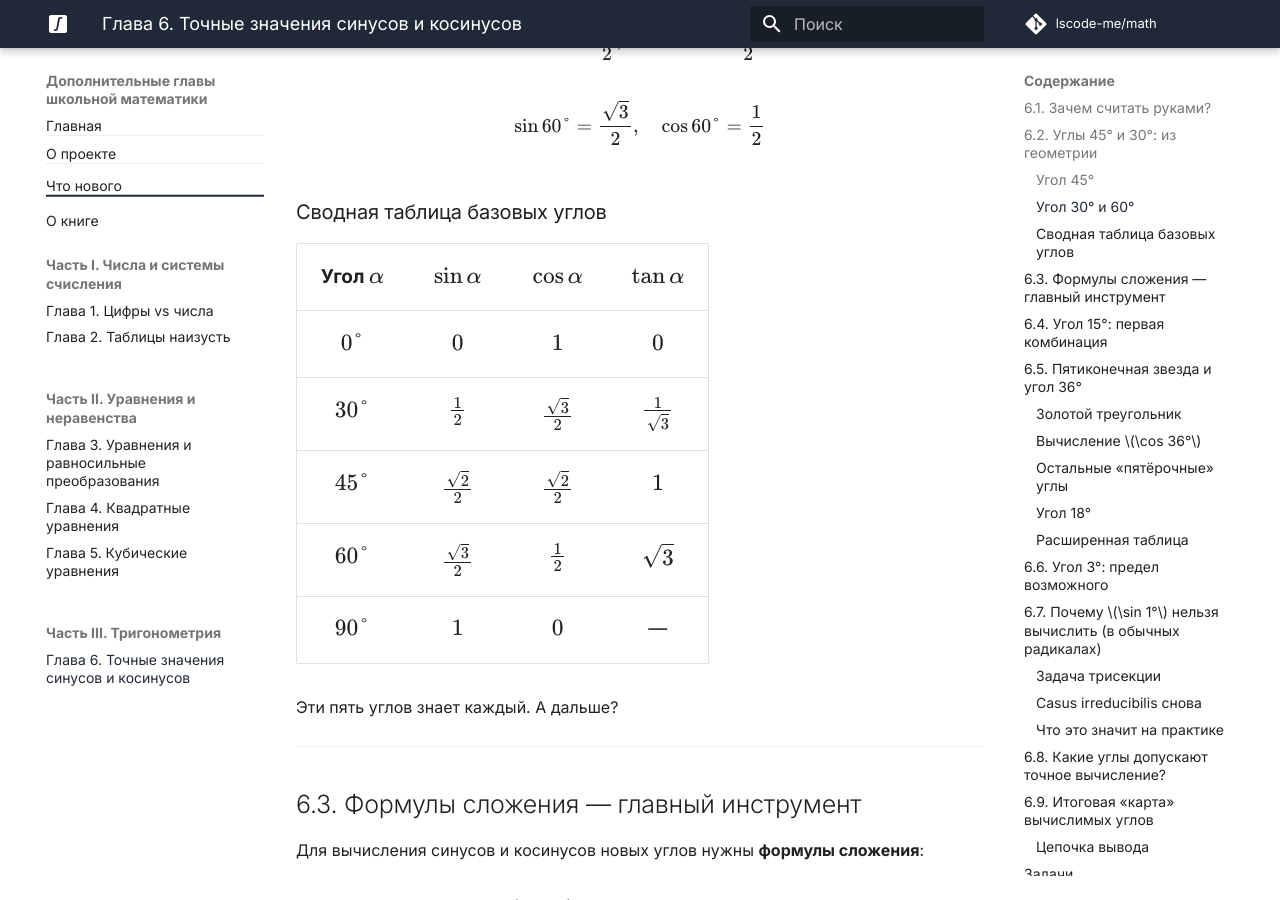
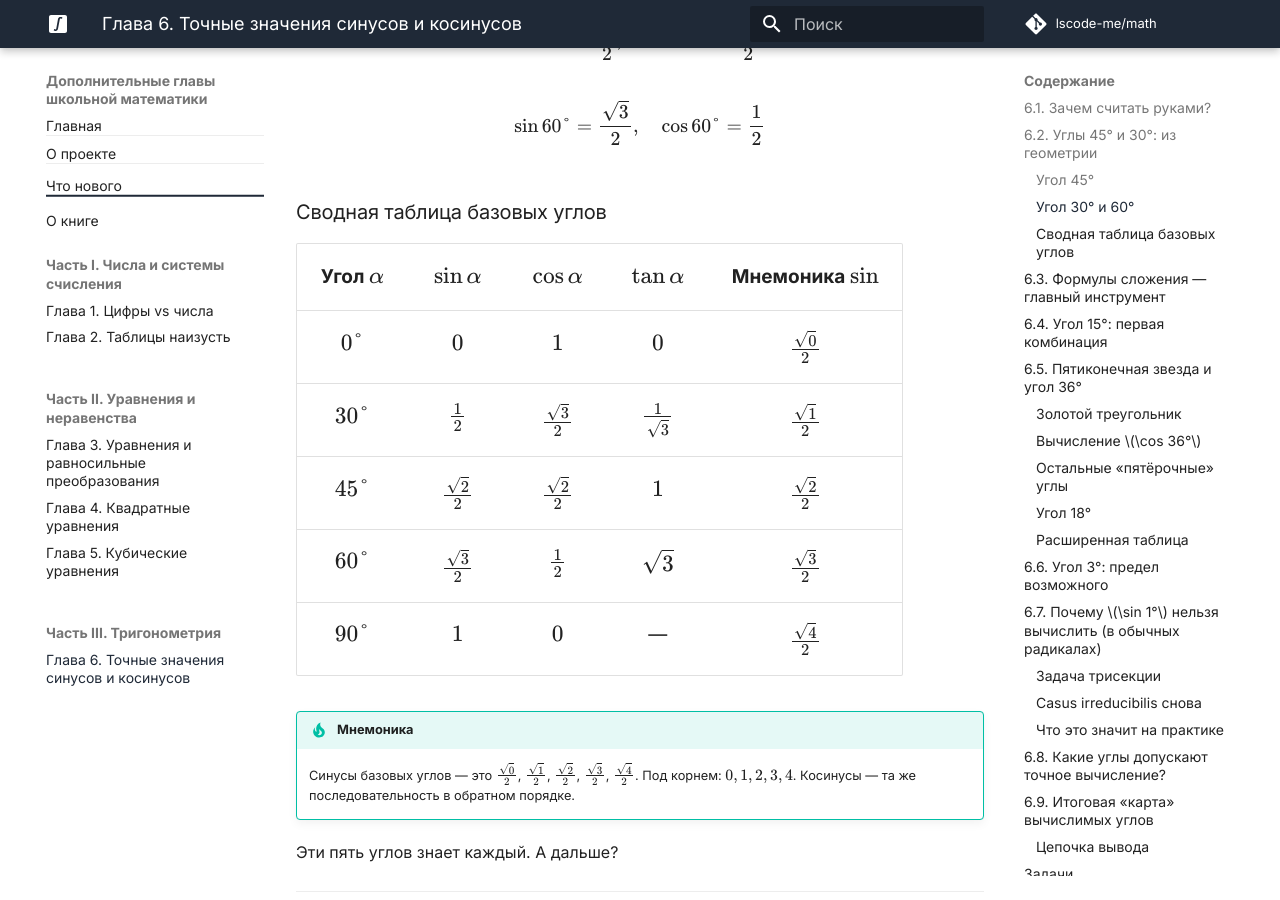
Before and after one commit to lscode-me/math, an MkDocs documentation site: the page built from docs/chapters/ch3/06-trig-values.md, in a window 1280 px wide and 900 px high, scrolled down 800 px. Built offline with MkDocs 1.6.1 and Material for MkDocs 9.7.7, drawn with Linux system fonts in a browser that asks for light colours; comment, search, counter and statistics services are not loaded.

Commit message:
Глава 6.2: мнемоника √0/2..√4/2 в таблице базовых углов

```diff
--- a/docs/chapters/ch3/06-trig-values.md
+++ b/docs/chapters/ch3/06-trig-values.md
@@ -28,13 +28,16 @@ $$\sin 60° = \frac{\sqrt{3}}{2}, \quad \cos 60° = \frac{1}{2}$$
 
 ### Сводная таблица базовых углов
 
-| Угол $\alpha$ | $\sin \alpha$ | $\cos \alpha$ | $\tan \alpha$ |
-|:---:|:---:|:---:|:---:|
-| $0°$ | $0$ | $1$ | $0$ |
-| $30°$ | $\frac{1}{2}$ | $\frac{\sqrt{3}}{2}$ | $\frac{1}{\sqrt{3}}$ |
-| $45°$ | $\frac{\sqrt{2}}{2}$ | $\frac{\sqrt{2}}{2}$ | $1$ |
-| $60°$ | $\frac{\sqrt{3}}{2}$ | $\frac{1}{2}$ | $\sqrt{3}$ |
-| $90°$ | $1$ | $0$ | — |
+| Угол $\alpha$ | $\sin \alpha$ | $\cos \alpha$ | $\tan \alpha$ | Мнемоника $\sin$ |
+|:---:|:---:|:---:|:---:|:---:|
+| $0°$ | $0$ | $1$ | $0$ | $\frac{\sqrt{0}}{2}$ |
+| $30°$ | $\frac{1}{2}$ | $\frac{\sqrt{3}}{2}$ | $\frac{1}{\sqrt{3}}$ | $\frac{\sqrt{1}}{2}$ |
+| $45°$ | $\frac{\sqrt{2}}{2}$ | $\frac{\sqrt{2}}{2}$ | $1$ | $\frac{\sqrt{2}}{2}$ |
+| $60°$ | $\frac{\sqrt{3}}{2}$ | $\frac{1}{2}$ | $\sqrt{3}$ | $\frac{\sqrt{3}}{2}$ |
+| $90°$ | $1$ | $0$ | — | $\frac{\sqrt{4}}{2}$ |
+
+!!! tip "Мнемоника"
+    Синусы базовых углов — это $\frac{\sqrt{0}}{2}$, $\frac{\sqrt{1}}{2}$, $\frac{\sqrt{2}}{2}$, $\frac{\sqrt{3}}{2}$, $\frac{\sqrt{4}}{2}$. Под корнем: $0, 1, 2, 3, 4$. Косинусы — та же последовательность в обратном порядке.
 
 Эти пять углов знает каждый. А дальше?
 
```
